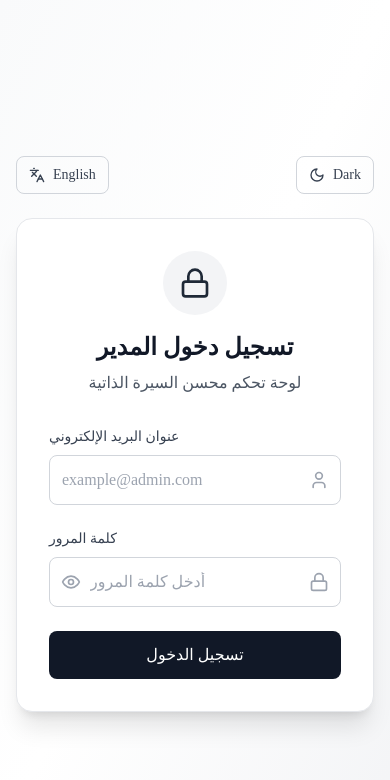
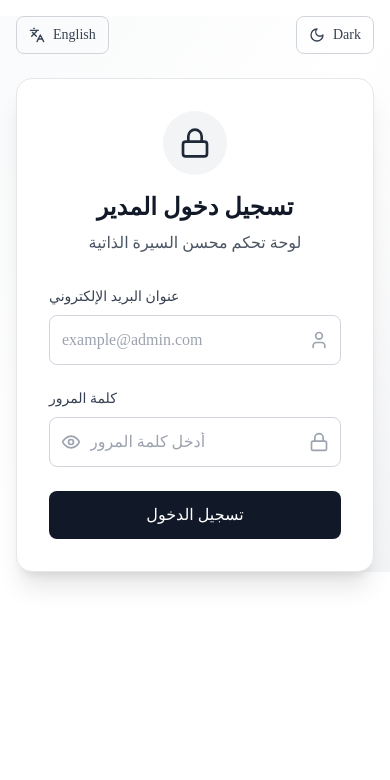
Before and after one commit to demo-61/dashboard, a React (Vite) app: page / in a window 390 px wide. Shown: the top 780 px of the page. Built offline with nearby package versions, Linux system fonts and the light colour scheme.

Commit message:
Enhance LoginPage layout for better responsiveness and adjust margin in language/theme toggle section; remove debug console log in SimpleDashboard

```diff
--- a/src/components/LoginPage.tsx
+++ b/src/components/LoginPage.tsx
@@ -58,10 +58,10 @@ const LoginPage: React.FC<LoginPageProps> = ({ onLogin }) => {
   const fontFamilyClass = language === "ar" ? "font-riwaya" : "font-hagrid";
 
   return (
-    <div className={`min-h-screen flex items-center justify-center bg-gradient-to-br from-gray-50 via-white to-gray-100 dark:from-gray-900 dark:via-gray-800 dark:to-gray-900 ${fontFamilyClass} ${language === 'ar' ? 'rtl' : 'ltr'}`}>
+    <div className={`sm:min-h-screen sm:mt-0 mt-4 flex items-center justify-center bg-gradient-to-br from-gray-50 via-white to-gray-100 dark:from-gray-900 dark:via-gray-800 dark:to-gray-900 ${fontFamilyClass} ${language === 'ar' ? 'rtl' : 'ltr'}`}>
       <div className="max-w-md w-full mx-4">
         {/* Language and Theme Toggles */}
-        <div className="flex justify-between my-6">
+        <div className="flex justify-between mb-6">
           <LanguageToggle />
           <ThemeToggle />
         </div>
--- a/src/components/SimpleDashboard.tsx
+++ b/src/components/SimpleDashboard.tsx
@@ -53,7 +53,7 @@ const SimpleDashboard: React.FC<SimpleDashboardProps> = ({ onLogout }) => {
   const [weeklyresume, setWeeklyResume] = useState<{ data?: WeeklyResumeData } | null>(null);
 
 
-console.log("jfgd", weeklyresume)
+
   const fetchSalesData = async () => {
     const token = localStorage.getItem('access_token');
     if (!token) {
```
